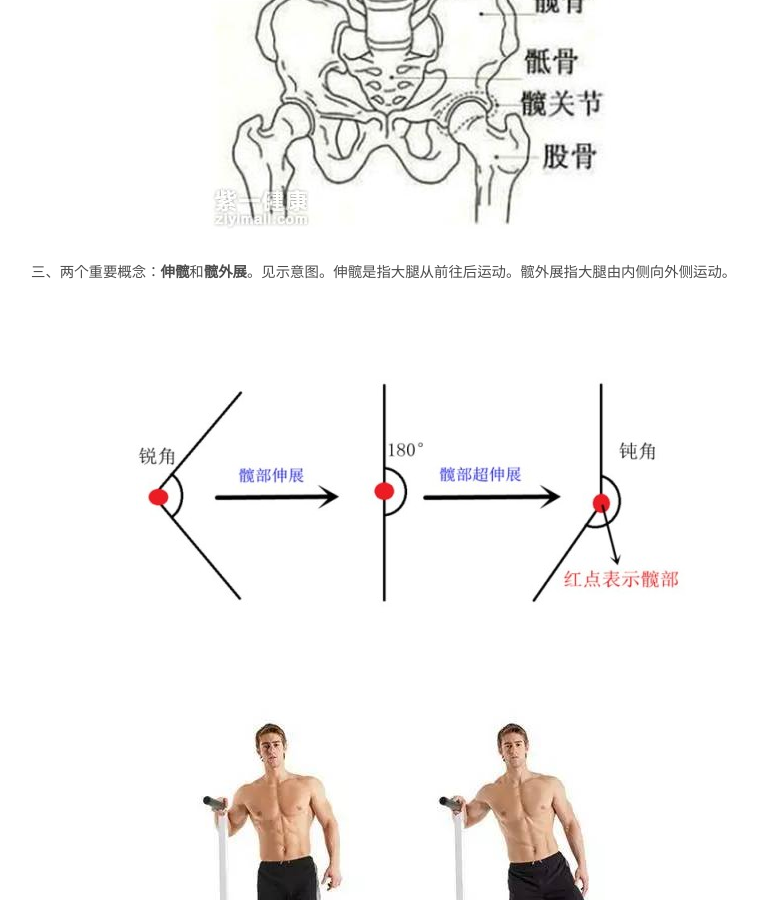
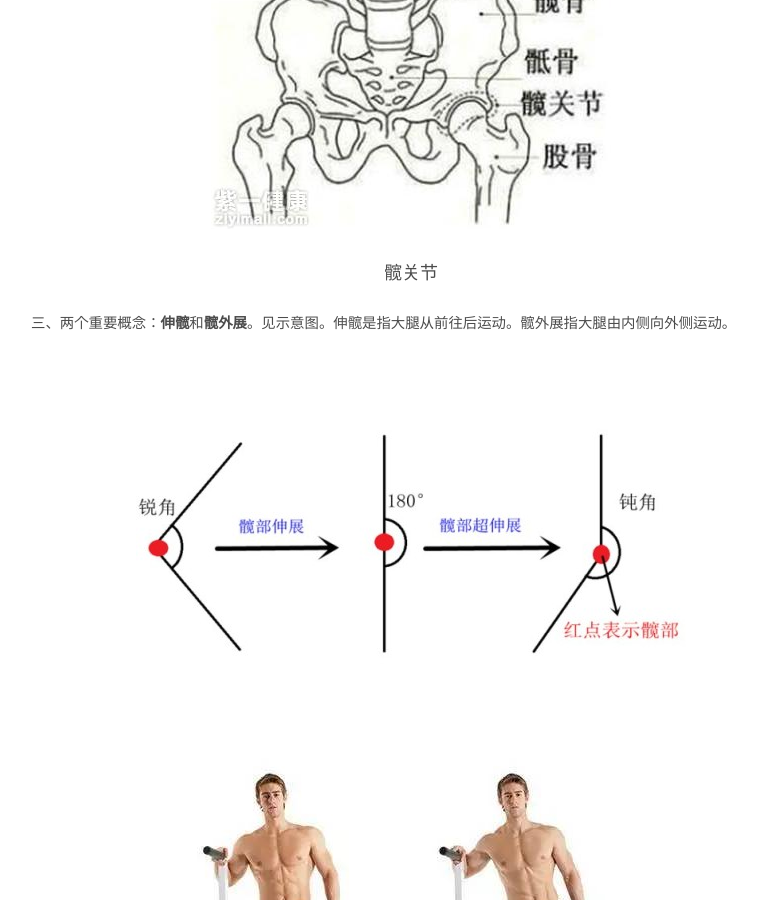
Before and after one commit to shirleysteve/1, a Jekyll site: the page built from _posts/2017-11-09-健身之翘臀.md, in a window 1280 px wide and 900 px high, scrolled down 1120 px. Shown: the whole window, without its empty margins (229-987 px from the left). Built offline with Jekyll 4.4.1, drawn with Linux system fonts in a browser that asks for light colours; nearby versions of some CDN libraries; comment, search, counter and statistics services are not loaded.

Commit message:
Update 2017-11-09-健身之翘臀.md

```diff
--- a/_posts/2017-11-09-健身之翘臀.md
+++ b/_posts/2017-11-09-健身之翘臀.md
@@ -20,8 +20,11 @@ title: 【健身】翘臀
 二、一个重点部位：**髋关节** --大腿骨与骨盆连接的点。经常提到的**髋关节运动**，是指大腿骨和骨盆的**相对运动**。区别于孤立训练的单关节运动（某关节的孤立运动）。
 
 <div class="center">
-  <img src="/images/posts/2017-11-09/髋关节.jpg" alt="髋关节" />
+  <img src="/images/posts/2017-11-09/髋关节.jpg" alt= "髋关节" />
+ 髋关节
 </div>
+
+
 
 三、两个重要概念：**伸髋**和**髋外展**。见示意图。伸髋是指大腿从前往后运动。髋外展指大腿由内侧向外侧运动。
 
```
